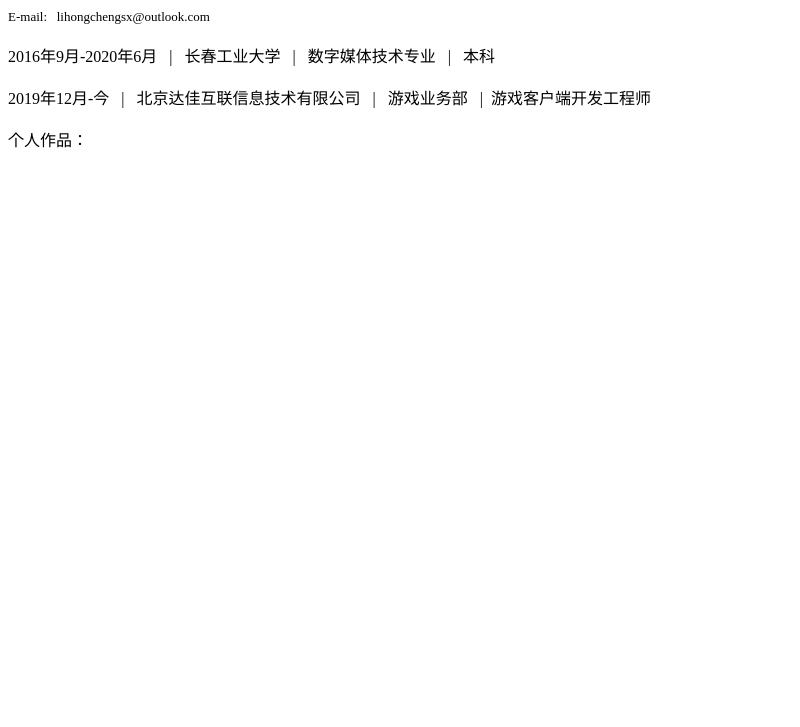
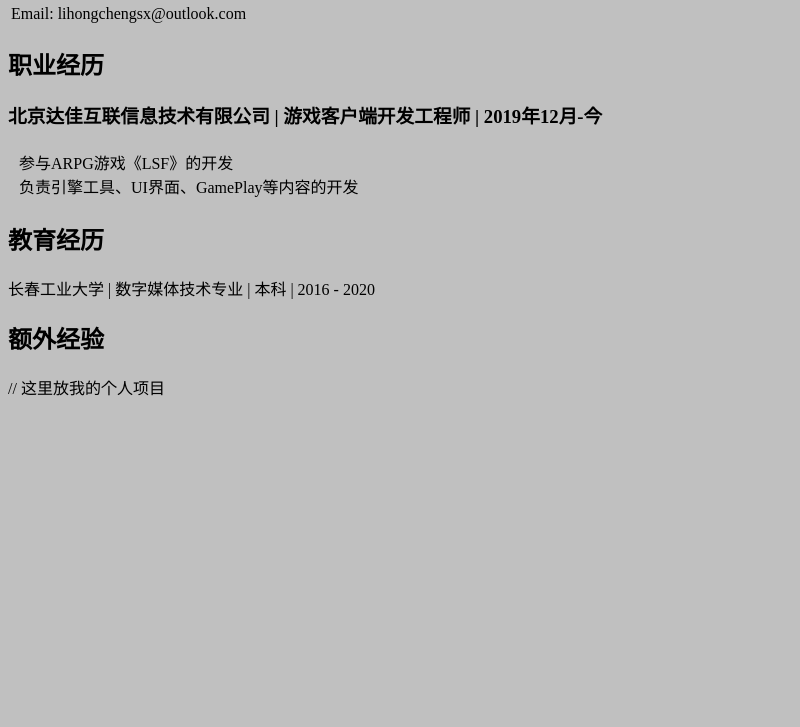
Before and after one commit to lhcsx/lhcsx.github.io, a plain HTML site: page index.html in a window 1280 px wide. Shown: the part 73-800 px from the top of the page, without its empty margins (0-800 px from the left). Drawn offline with Linux system fonts and the light colour scheme.

Commit message:
Update index.html
2.0版本

```diff
--- a/index.html
+++ b/index.html
@@ -1,15 +1,20 @@
-<!DOCTYPE html>
-<html>
-  <head>
-    <mate charest="utf-8" />
-    <title>Li &nbsp; Hongcheng</title>
-  </head>
-  <body>
-    <h1 style="text-align: center">Li &nbsp; Hongcheng</h1>
-    <font size = "2">E-mail: &nbsp; lihongchengsx@outlook.com</font> <br/><br/>
-    <font size = "3">2016年9月-2020年6月 &nbsp; | &nbsp; 长春工业大学 &nbsp; | &nbsp; 数字媒体技术专业 &nbsp; | &nbsp; 本科</font> <br><br>
-    <font size = "3">2019年12月-今 &nbsp; | &nbsp; 北京达佳互联信息技术有限公司 &nbsp; | &nbsp; 游戏业务部 &nbsp;
-       |&nbsp; 游戏客户端开发工程师</font> <br><br>
-    <font size = "3">个人作品：</font>
-  </body>
-</html>
+<HTML>
+  <HEAD>
+  <TITLE>李洪成</TITLE>
+  </HEAD>
+  <BODY BGCOLOR="#C0C0C0">
+  <H1>李洪成</H1>
+  <TABLE WIDTH="100%"">
+  <TD ALIGN=”right”>Email: lihongchengsx@outlook.com</TD></TR>
+  <TABLE><TR><TD>&nbsp;</TD>
+  <H2>职业经历</H2>
+  <H3>北京达佳互联信息技术有限公司 | 游戏客户端开发工程师 | 2019年12月-今</H3>
+  <TD>参与ARPG游戏《LSF》的开发<BR>
+  负责引擎工具、UI界面、GamePlay等内容的开发
+  </UL></TD></TR></TABLE>
+  <H2>教育经历</H2>
+  长春工业大学 | 数字媒体技术专业 | 本科 | 2016 - 2020
+  <H2>额外经验</H2>
+  // 这里放我的个人项目
+</BODY>
+</HTML>
```
